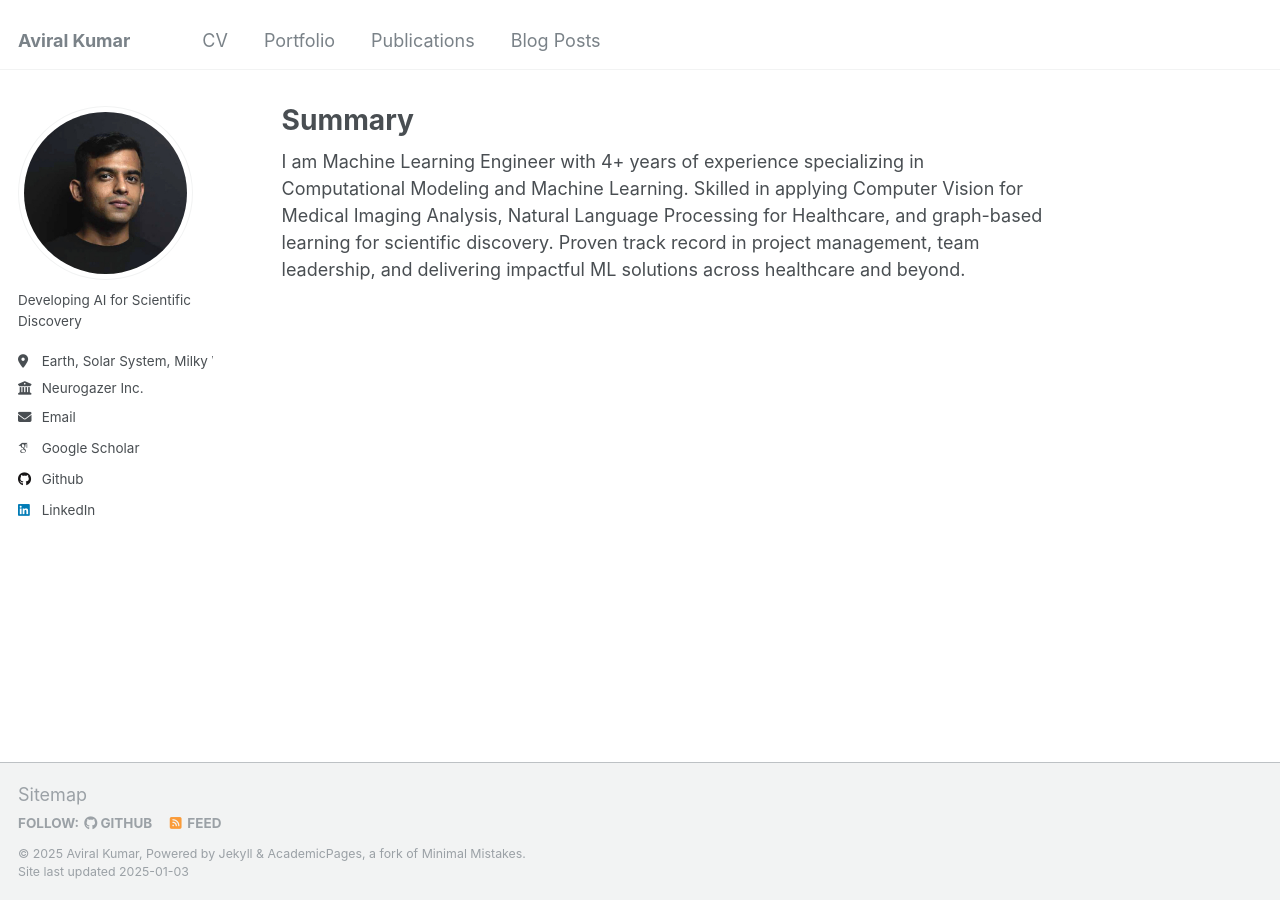
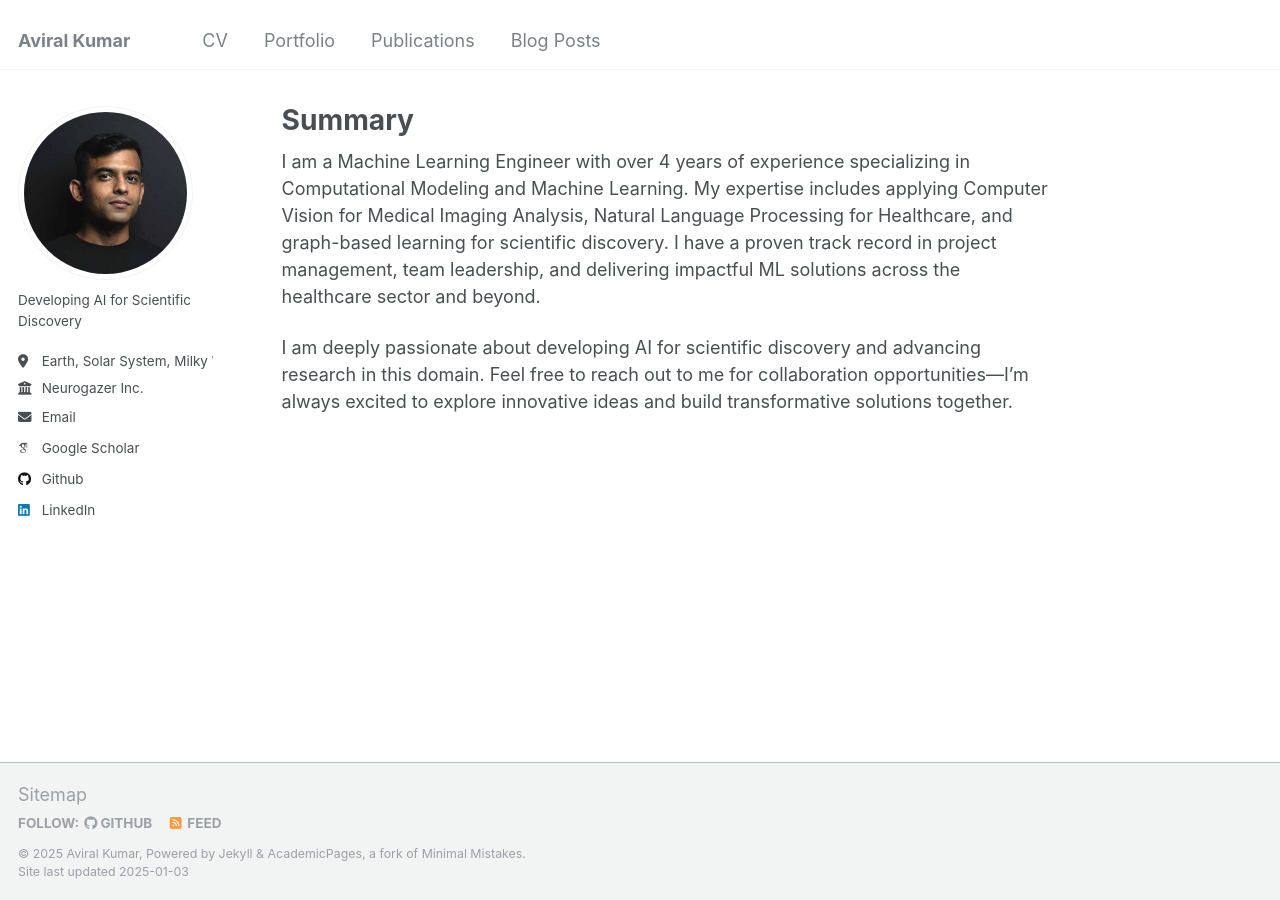
Before and after one commit to kumar-aviral/kumar-aviral.github.io, a Jekyll site: the page built from _pages/about.md, in a window 1280 px wide. Built offline with Jekyll 4.4.1, drawn with Linux system fonts in a browser that asks for light colours; some web fonts are replaced.

Commit message:
Update about.md

```diff
--- a/_pages/about.md
+++ b/_pages/about.md
@@ -9,4 +9,6 @@ redirect_from:
 
 
 
-I am Machine Learning Engineer with 4+ years of experience specializing in Computational Modeling and Machine Learning. Skilled in applying Computer Vision for Medical Imaging Analysis, Natural Language Processing for Healthcare, and graph-based learning for scientific discovery. Proven track record in project management, team leadership, and delivering impactful ML solutions across healthcare and beyond.
+I am a Machine Learning Engineer with over 4 years of experience specializing in Computational Modeling and Machine Learning. My expertise includes applying Computer Vision for Medical Imaging Analysis, Natural Language Processing for Healthcare, and graph-based learning for scientific discovery. I have a proven track record in project management, team leadership, and delivering impactful ML solutions across the healthcare sector and beyond.
+
+I am deeply passionate about developing AI for scientific discovery and advancing research in this domain. Feel free to reach out to me for collaboration opportunities—I’m always excited to explore innovative ideas and build transformative solutions together.
```
